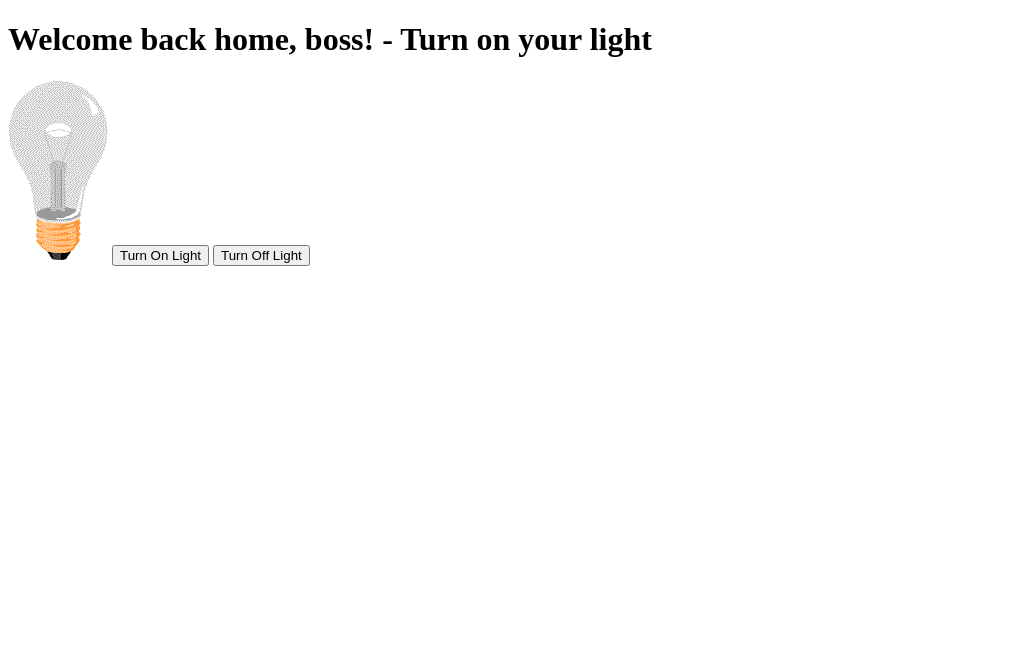
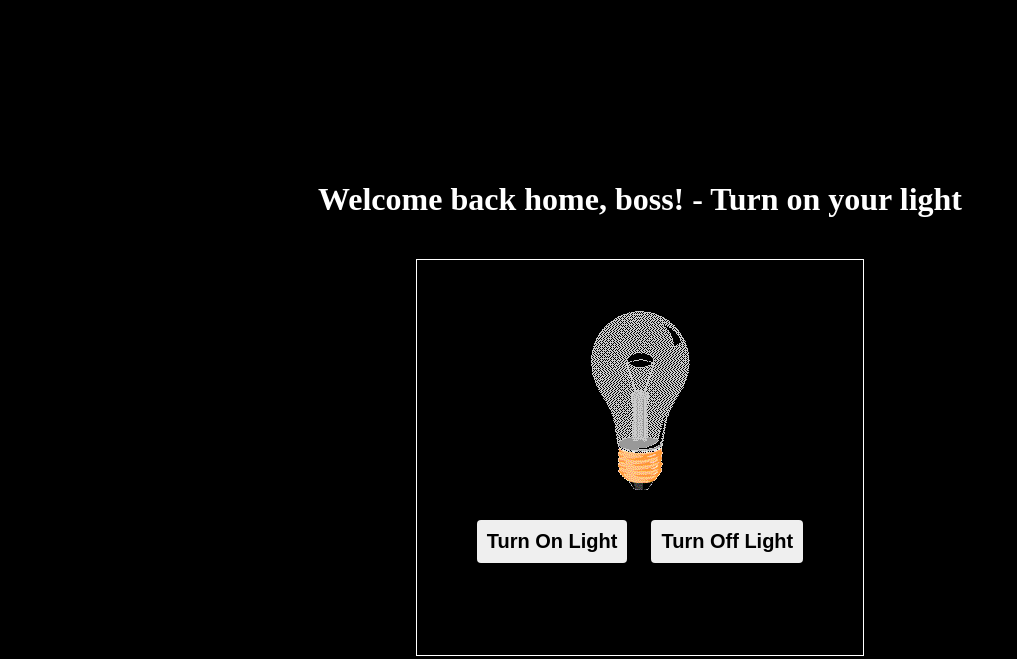
Before and after one commit to TheWindTraveler/turn-on-and-off, a plain HTML site: page index.html in a window 1280 px wide. Shown: the whole page, without its empty margins (0-1017 px from the left). Drawn offline with Linux system fonts and the light colour scheme.

Commit message:
chore: the app is working now

```diff
--- a/index.css
+++ b/index.css
@@ -0,0 +1,40 @@
+body{
+    background-color: black;
+    color: white;
+    height: 100vh;
+    display: flex;
+    justify-content: center;
+    align-items: center;
+    flex-direction: column;
+}
+
+.main-container{
+    display: flex;
+    justify-content: center;
+    align-items: center;
+    flex-direction: column;
+    border: 1px solid white;
+    padding: 50px;
+    margin-top: 20px;
+}
+
+.button-wrapper{
+    margin-top: 20px;
+}
+
+.switch-btn{
+    padding: 10px;
+    margin: 10px;
+    font-size: 20px;
+    font-weight: 600;
+    border: none;
+    border-radius: 4px;
+    cursor: pointer;
+}
+
+.switch-btn:hover{
+    background-color: rgb(14, 14, 143);
+    color: white;
+    transition: 1s ease;
+    border-bottom: 2px solid white;
+}
--- a/index.html
+++ b/index.html
@@ -7,12 +7,14 @@
     <title>Off / On</title>
 </head>
 <body>
-
-    <main class="container">
-        <h1>Welcome back home, boss! - Turn on your light</h1>
+    <h1>Welcome back home, boss! - Turn on your light</h1>
+    <main class="main-container">
         <img id="myBulb" src="./assets/pic_bulboff.gif" alt="Turn off bulb GIF">
-        <button id="on-switch" class="switch-btn">Turn On Light</button>
-        <button id="off-switch" class="switch-btn">Turn Off Light</button>
+        <div class="button-wrapper">
+            <button id="on-switch" class="switch-btn">Turn On Light</button>
+            <button id="off-switch" class="switch-btn">Turn Off Light</button>
+        </div>
+        <p id="notification-message"></p>
     </main>
 
 
--- a/index.js
+++ b/index.js
@@ -1,12 +1,21 @@
 const myBulb = document.getElementById("myBulb");
-const onSwitchButton = document.querySelector("on-switch");
-const offSwitchButton = document.querySelector("off-switch");
+const onSwitchButton = document.getElementById("on-switch");
+const offSwitchButton = document.getElementById("off-switch");
+let notificationMessage = document.getElementById("notification-message");
 
-//Toggle by clicking the image
-myBulb.addEventListener("click", () => {
-    if (myBulb.src.includes("on-switch")) {
-        myBulb.src = "assets/pic_bulbon.gif";
-    } else {
-        myBulb.src = "assets/pic_bulbon.gif";
-    }
-});
+
+function updateMessage(isOn) {
+    notificationMessage.textContent = isOn
+    ? "Yo! Your light is on, Boss"
+    : "Your Light is off now, Boss";
+}
+
+onSwitchButton.addEventListener("click", function() {
+    myBulb.src = "assets/pic_bulbon.gif";
+        updateMessage(true);
+})
+
+offSwitchButton.addEventListener("click", function() {
+    myBulb.src = "assets/pic_bulboff.gif";
+    updateMessage(false);
+})
```
